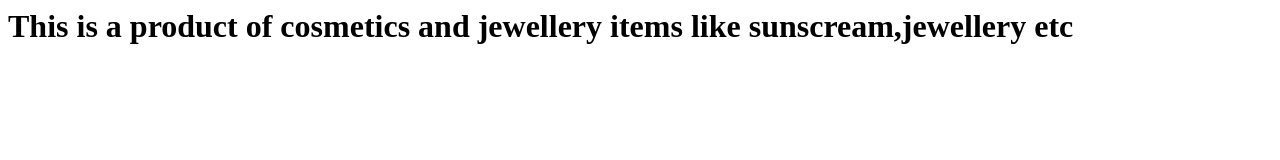
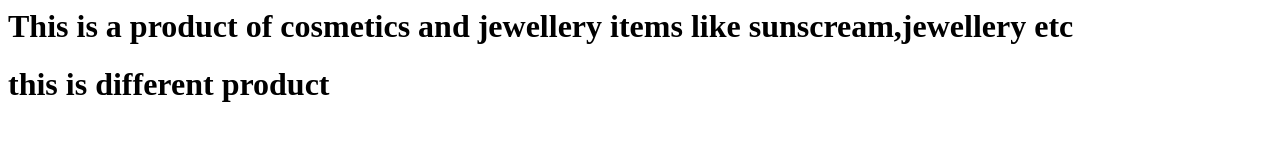
Before and after one commit to pandeyseema2610-jpg/Easy-finds, a plain HTML site: page index.html in a window 1280 px wide. Drawn offline with Linux system fonts and the light colour scheme.

Commit message:
Update index.html

```diff
--- a/index.html
+++ b/index.html
@@ -1,2 +1,6 @@
 
 <h1>  This is a product of cosmetics and jewellery items like sunscream,jewellery etc     </h1>
+
+
+
+<h1>   this is different product </h1>
```
